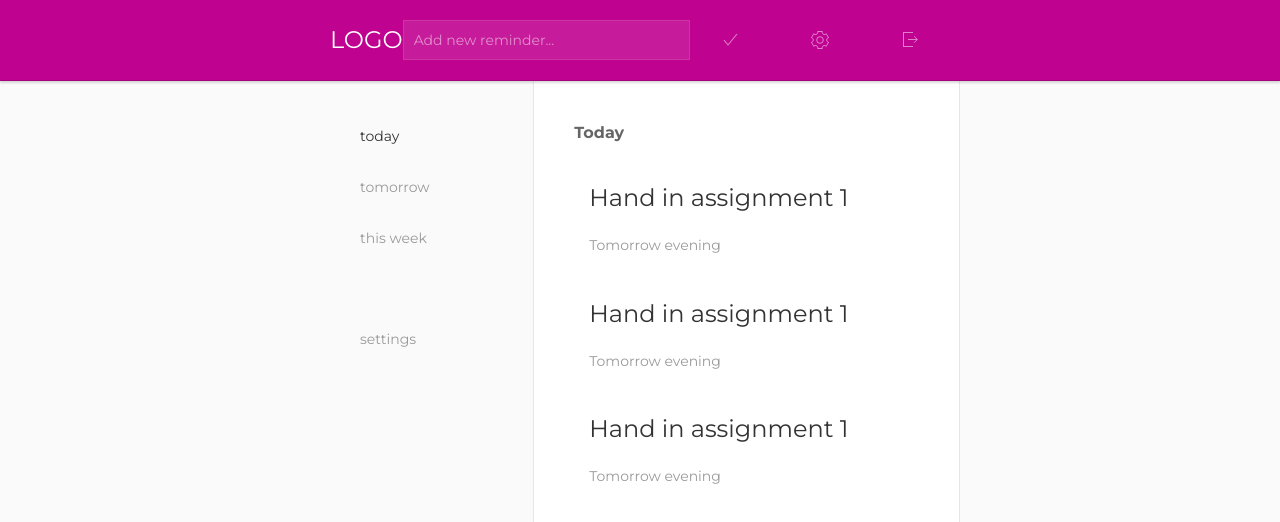
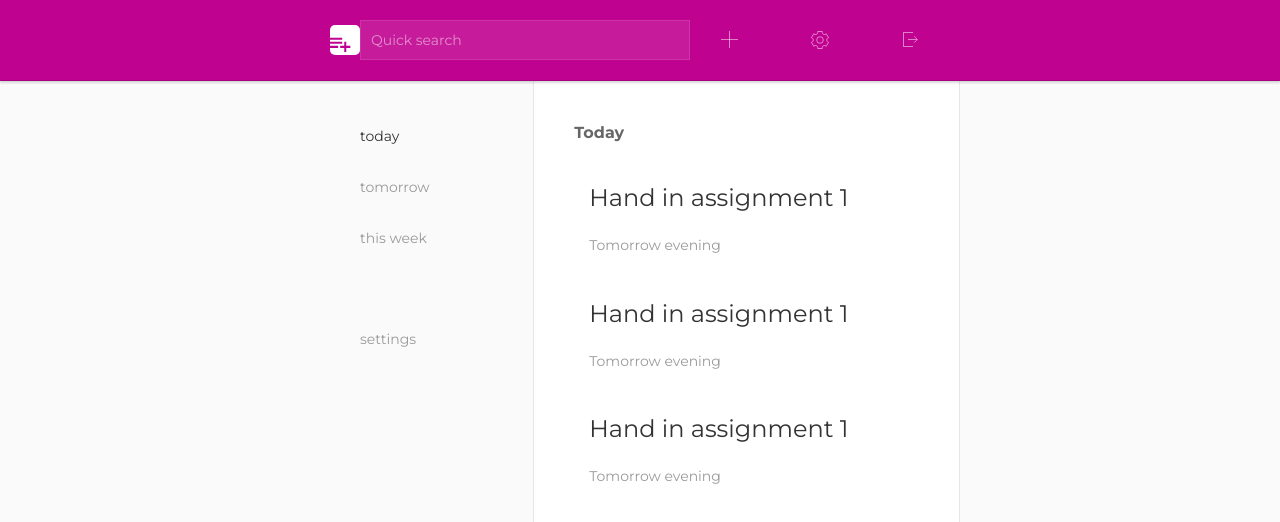
Before and after one commit to floriandejonckheere/remind-re, a React app in the folder web/: page / in a window 1280 px wide. Shown: the top 522 px of the page. Built offline with nearby package versions, Linux system fonts and the light colour scheme.

Commit message:
Add logo

```diff
--- a/web/src/header/Header.js
+++ b/web/src/header/Header.js
@@ -1,6 +1,8 @@
 import React, { Component } from 'react'
 
 import './Header.css'
+
+import logo from './logo.svg'
 
 class Header extends Component {
   render() {
@@ -9,15 +11,17 @@ class Header extends Component {
         <div className="uk-grid uk-flex-center">
           <div className="uk-width-1-2@l">
             <nav className="uk-navbar ">
-              <div className="uk-navbar-item">
-                <a href="/" className="uk-logo">LOGO</a>
+              <div className="uk-navbar-item re-navbar-item">
+                <a href="/" className="uk-logo">
+                  <img src={logo} alt="logo" className="re-logo"/>
+                </a>
               </div>
-              <div className="uk-navbar-item uk-width-expand">
-                <input type="text" className="uk-input" placeholder="Add new reminder..." />
+              <div className="uk-navbar-item re-navbar-item uk-width-expand">
+                <input type="text" className="uk-input" placeholder="Quick search" />
               </div>
-              <div className="uk-navbar-item uk-navbar-right">
+              <div className="uk-navbar-item re-navbar-item uk-navbar-right">
                 <ul className="uk-iconnav">
-                  <li><a href="#" className="uk-button" data-uk-icon="icon: check" /></li>
+                  <li><a href="#" className="uk-button" data-uk-icon="icon: plus" /></li>
                   <li><a href="#" className="uk-button" data-uk-icon="icon: cog" /></li>
                   <li><a href="#" className="uk-button" data-uk-icon="icon: sign-out" /></li>
                 </ul>
--- a/web/src/header/Header.scss
+++ b/web/src/header/Header.scss
@@ -9,4 +9,12 @@
   z-index: 2;
 
   color: white;
+
+  .re-logo {
+    height: 30px;
+  }
 }
+
+.re-navbar-item {
+  max-height: 50px;
+}
```
Also changed, not shown: web/src/header/logo.svg (added).
